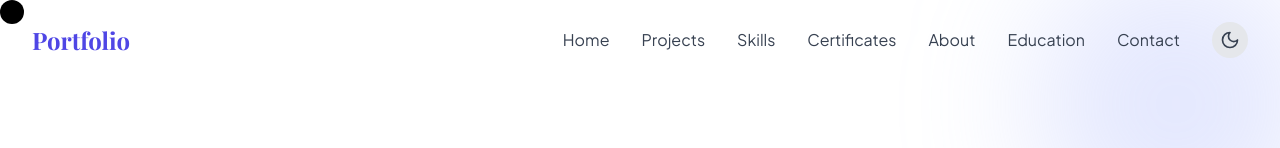
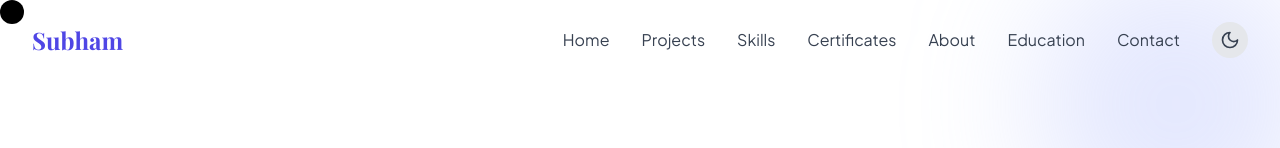
Before and after one commit to Subham8705/portfolio, a React (Vite) app: page / in a window 1280 px wide. Shown: the top 148 px of the page. Built offline with nearby package versions, Linux system fonts and the light colour scheme; a web font is replaced by a local one.

Commit message:
changed nav bar

```diff
--- a/src/components/Navbar.tsx
+++ b/src/components/Navbar.tsx
@@ -60,7 +60,7 @@ const Navbar: React.FC<NavbarProps> = ({ darkMode, toggleDarkMode }) => {
             href="#home"
             className="text-xl md:text-2xl font-bold font-serif text-primary-600 dark:text-primary-400"
           >
-            Portfolio
+            Subham
           </a>
 
           {/* Desktop Menu */}
--- a/src/sections/Contact.tsx
+++ b/src/sections/Contact.tsx
@@ -297,7 +297,7 @@ const Contact: React.FC = () => {
                       required
                       rows={5}
                       className="w-full px-4 py-2 border border-gray-300 dark:border-gray-700 rounded-lg focus:ring-2 focus:ring-primary-500 focus:border-primary-500 dark:bg-gray-800 dark:text-white transition-colors resize-vertical"
-                      placeholder="Tell me about your project or idea..."
+                      placeholder="What do you want to talk about"
                     />
                   </div>
 
```
